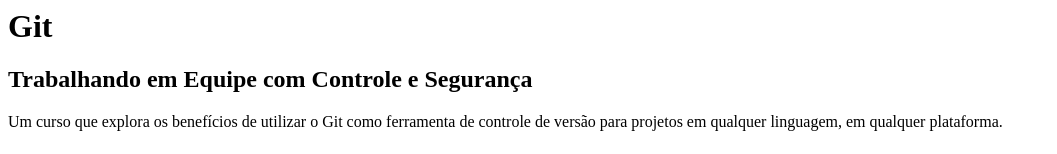
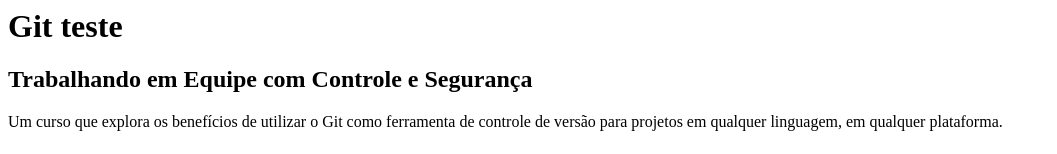
Before and after one commit to mbfilho100/curso-git, a plain HTML site: page index.html in a window 1280 px wide. Shown: the top 154 px of the page, without its empty margins (0-1057 px from the left). Drawn offline with Linux system fonts and the light colour scheme.

Commit message:
'comentario'

```diff
--- a/index.html
+++ b/index.html
@@ -2,7 +2,7 @@
 			<head>
 			</head>
 			<body>
-				<h1>Git</h1>
+				<h1>Git teste</h1>
 				<h2>Trabalhando em Equipe com Controle e Segurança</h2>
 
 				<p>
```
